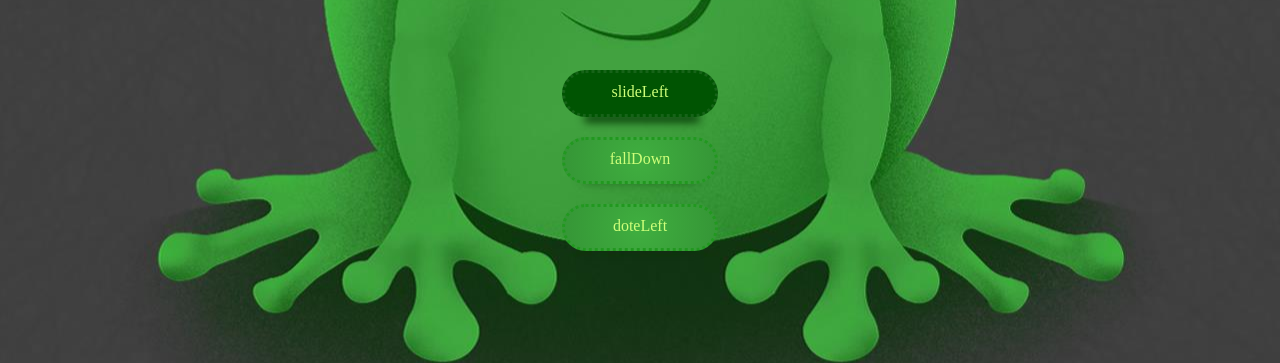
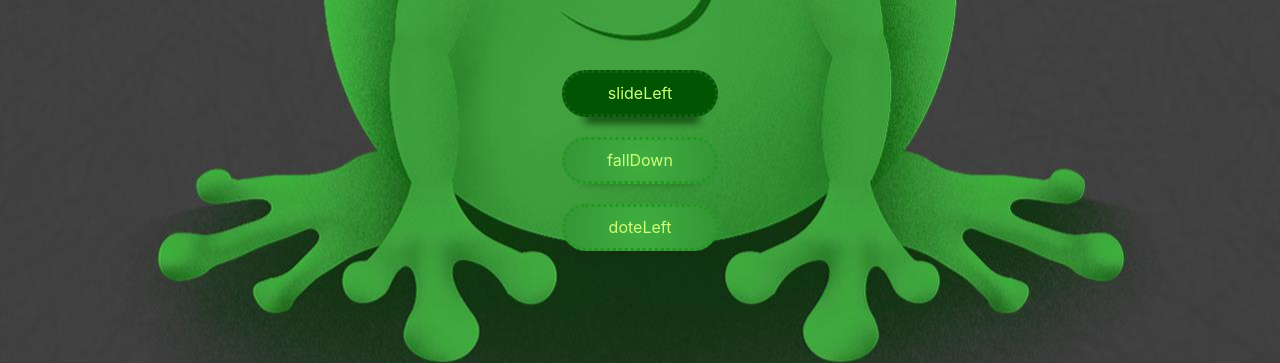
Before and after one commit to yakushinang/burgermenu, a React (Create React App) app: page / in a window 1280 px wide. Shown: the part 385-748 px from the top of the page. Built offline with nearby package versions, Linux system fonts and the light colour scheme.

Commit message:
bug font

```diff
--- a/src/App.css
+++ b/src/App.css
@@ -122,7 +122,7 @@
 
   border: dotted 3px #21981f;
   background: radial-gradient(circle, rgb(63 173 63) 7%, rgb(52 147 53) 112%);
-  font-family: cursive;
+  /* font-family: cursive; */
 }
 /*
 .button_container{
```
